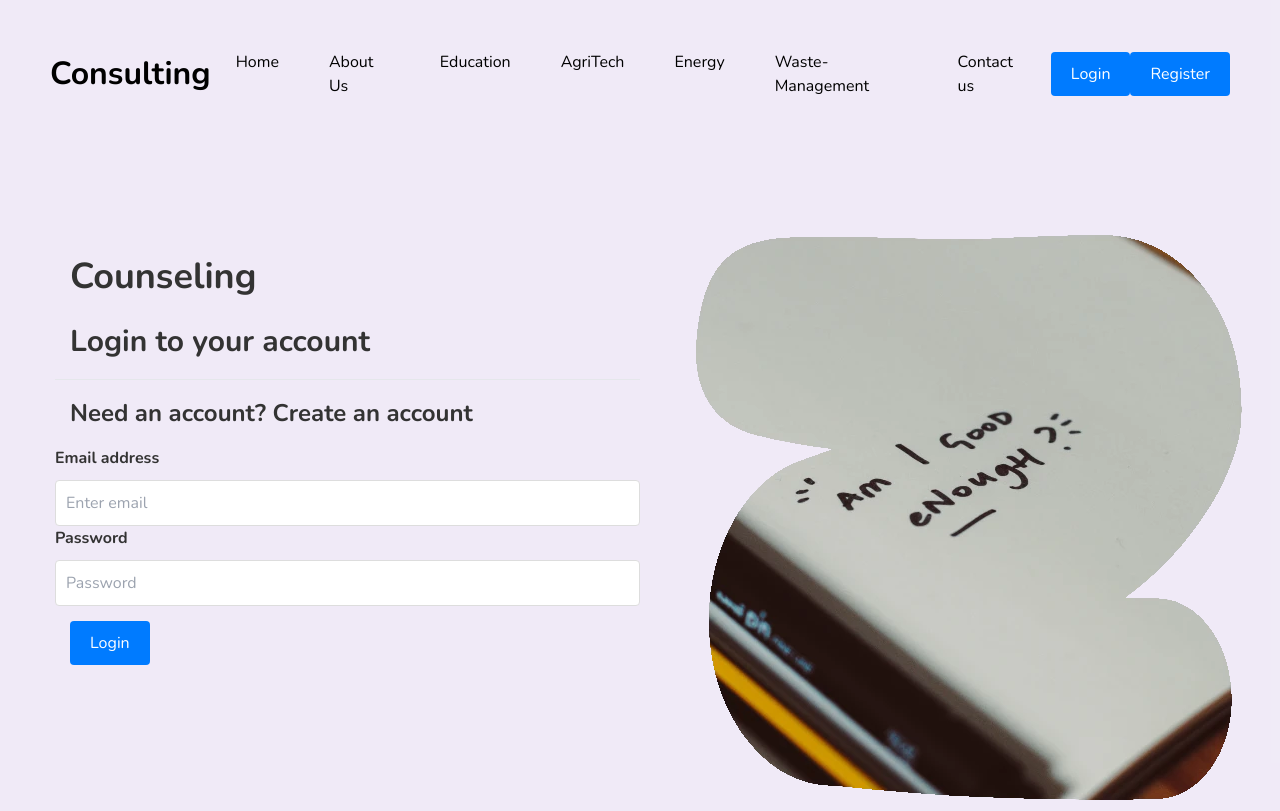
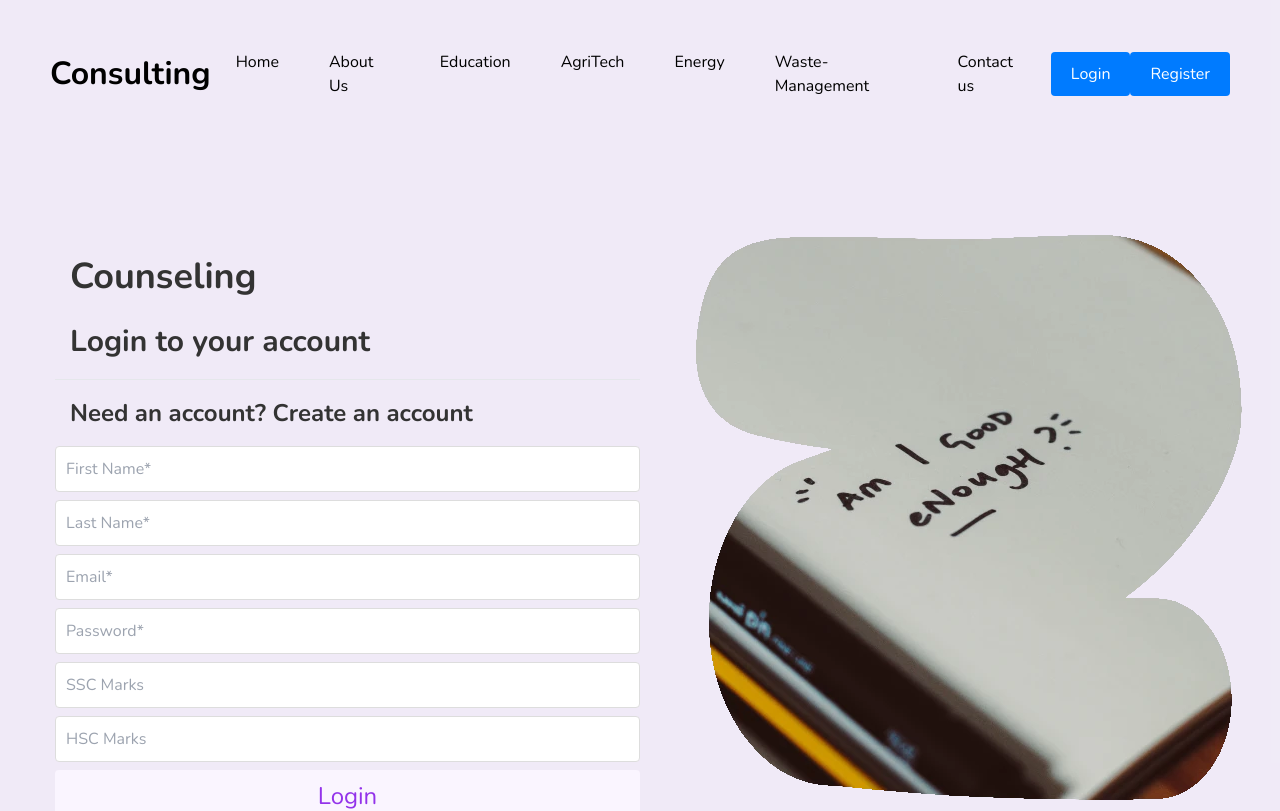
Before and after one commit to kuldp18/career-counsel-frontend, a React (Vite) app: page /login in a window 1280 px wide. Shown: the top 811 px of the page. Built offline with nearby package versions, Linux system fonts and the light colour scheme.

Commit message:
add proper login fields

```diff
--- a/src/pages/Login.jsx
+++ b/src/pages/Login.jsx
@@ -19,7 +19,7 @@ const Login = () => {
           <h3 style={{ margin: '15px' }}>
             Need an account? <Link to="/register">Create an account</Link>
           </h3>
-          <form className="mainform">
+          {/* <form className="mainform">
             <div className="form-group">
               <label htmlFor="exampleInputEmail1">Email address</label>
               <input
@@ -46,6 +46,44 @@ const Login = () => {
             >
               Login
             </button>
+          </form> */}
+
+          <form className="w-[100%] flex flex-col gap-2">
+            <input
+              type="text"
+              placeholder="First Name*"
+              minLength="3"
+              maxLength="32"
+              required
+            />
+            <input
+              type="text"
+              placeholder="Last Name*"
+              minLength="3"
+              maxLength="32"
+              required
+            />
+            <input
+              type="email"
+              name="email"
+              id="email"
+              required
+              placeholder="Email*"
+            />
+            <input
+              type="password"
+              name="password"
+              id="password"
+              placeholder="Password*"
+            />
+            <input type="text" name="ssc" id="ssc" placeholder="SSC Marks" />
+            <input type="text" name="hsc" id="hsc" placeholder="HSC Marks" />
+            <button class="px-5 py-2.5 relative rounded group overflow-hidden font-medium bg-purple-50 text-purple-600 inline-block">
+              <span class="absolute top-0 left-0 flex w-full h-0 mb-0 transition-all duration-200 ease-out transform translate-y-0 bg-purple-600 group-hover:h-full opacity-90"></span>
+              <span class="relative group-hover:text-white text-2xl">
+                Login
+              </span>
+            </button>
           </form>
         </div>
         <div className="headingimage" style={{ flex: '1' }}>
```
